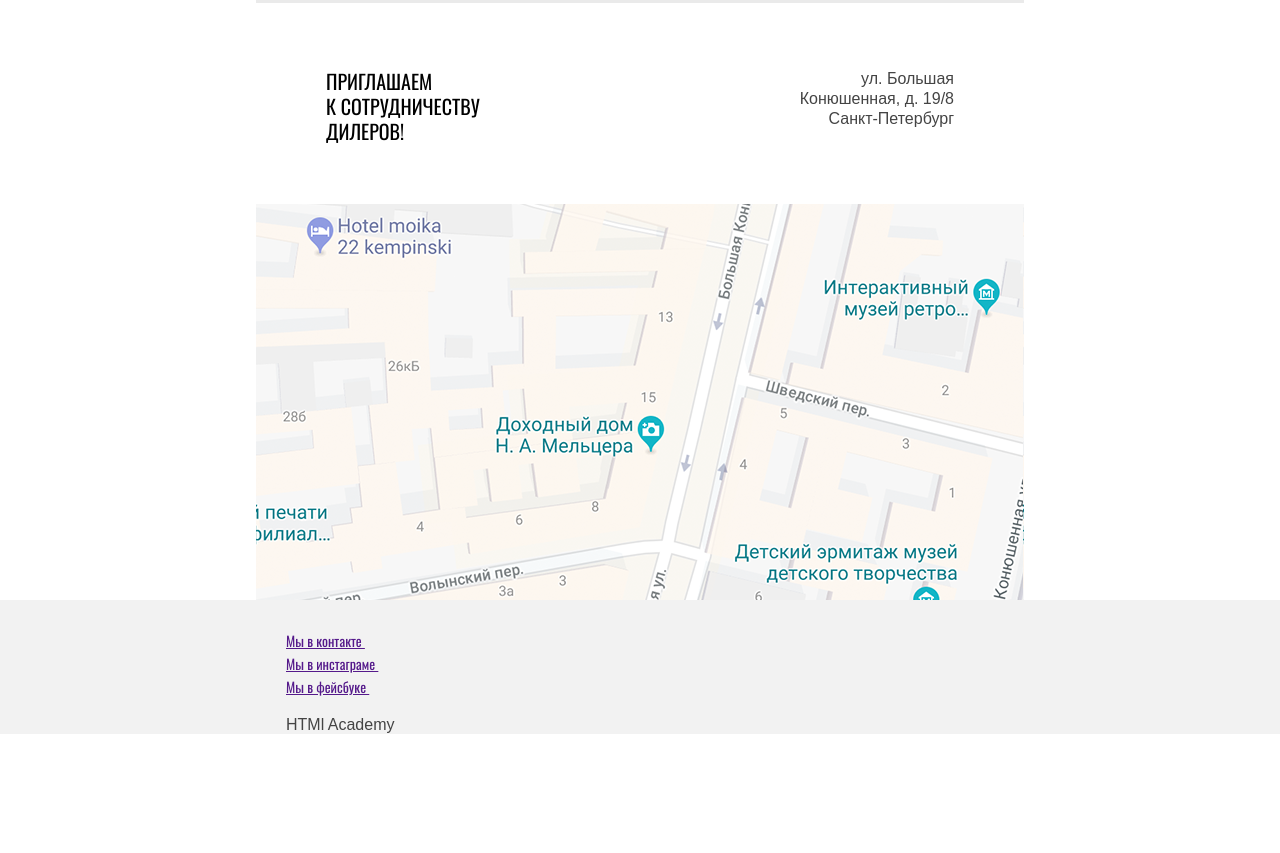
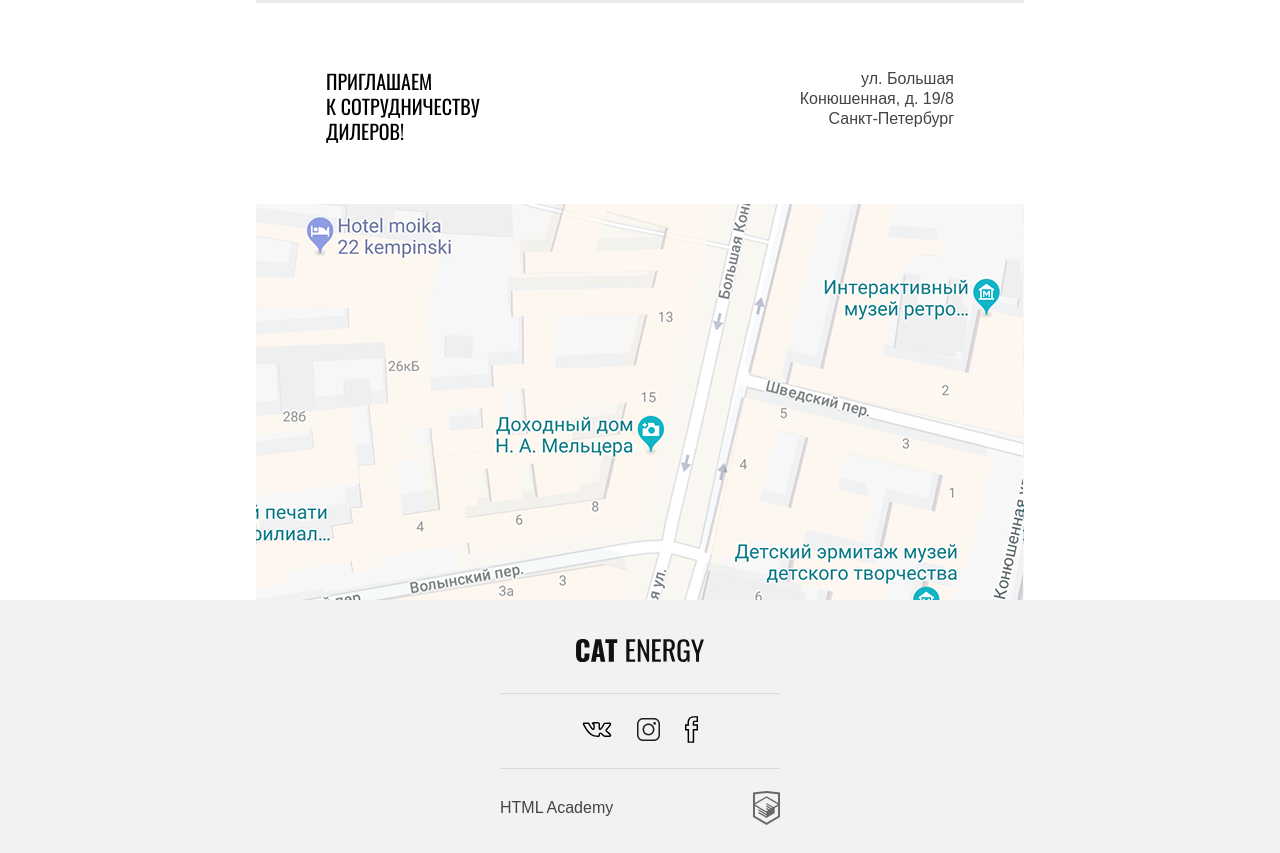
Before and after one commit to dmfedotov/cat-energy, a website: page docs/index.html in a window 1280 px wide. Shown: the part 3485-4338 px from the top of the page. Before the commit the page ends 4219 px from the top, so only its background shows below. Drawn offline with Linux system fonts and the light colour scheme.

Commit message:
Стилизация футеÑзует футер на моÐбиле

```diff
--- a/docs/index.html
+++ b/docs/index.html
@@ -175,28 +175,37 @@
     <footer class="page-footer">
       <div class="page-footer__wrapper">
         <a class="logo  logo--footer" href="#">
-          <svg class="logo__image" width="128" height="24"></svg>
+          <img class="logo__image" src="img/logo-footer.svg" width="128" height="24">
         </a>
-        <ul class="page-footer_social social">
+        <ul class="page-footer__social social">
           <li class="social__item">
-            <a href="" class="social__link  social__link--vkontakte"> Мы в контакте
-              <svg class="social__icon" width="20" height="20"></svg>
+            <a href="" class="social__link  social__link--vkontakte">
+              <span class="visually-hidden">Мы в контакте</span>
+              <svg class="social__icon" width="30" height="15">
+                <use xlink:href="img/sprite.svg#icon-vk"></use>
+              </svg>
             </a>
           </li>
           <li class="social__item">
-            <a href="" class="social__link  social__link--instagram"> Мы в инстаграме
-              <svg class="social__icon" width="20" height="20"></svg>
+            <a href="" class="social__link  social__link--instagram">
+              <span class="visually-hidden">Мы в инстаграме</span>
+              <svg class="social__icon" width="23" height="23">
+                <use xlink:href="img/sprite.svg#icon-insta"></use>
+              </svg>
             </a>
           </li>
           <li class="social__item">
-            <a href="" class="social__link  social__link--facebook"> Мы в фейсбуке
-              <svg class="social__icon" width="20" height="20"></svg>
+            <a href="" class="social__link  social__link--facebook">
+              <span class="visually-hidden">Мы в фейсбуке</span>
+              <svg class="social__icon" width="13" height="27">
+                <use xlink:href="img/sprite.svg#icon-fb"></use>
+              </svg>
             </a>
           </li>
         </ul>
         <a class="page-footer__copyright  copyright" href="#">
-          <span class="copyright__text">HTMl Academy</span>
-          <svg class="copyright__icon" width="27" height="34"></svg>
+          <span class="copyright__text">HTML Academy</span>
+          <img class="copyright__icon" src="img/logo-htmlacademy.svg" width="27" height="34">
         </a>
       </div>
     </footer>
--- a/source/sass/blocks/copyright.scss
+++ b/source/sass/blocks/copyright.scss
@@ -1,4 +1,9 @@
 .copyright {
+  display: flex;
+  justify-content: space-between;
+  align-items: center;
+  width: 280px;
+
   text-decoration: none;
 }
 
--- a/source/sass/blocks/page-footer.scss
+++ b/source/sass/blocks/page-footer.scss
@@ -3,10 +3,20 @@
 }
 
 .page-footer__wrapper {
+  display: flex;
+  flex-direction: column;
+  align-items: center;
   width: 320px;
   margin: 0 auto;
+  padding-top: 39px;
   padding-right: 20px;
+  padding-bottom: 28px;
   padding-left: 20px;
+}
+
+.page-footer__social {
+  margin-top: 31px;
+  margin-bottom: 22px;
 }
 
 @media (min-width: $tablet-width) {
--- a/source/sass/blocks/slider.scss
+++ b/source/sass/blocks/slider.scss
@@ -17,7 +17,7 @@
   display: flex;
   justify-content: space-between;
   align-items: center;
-  width: 200px;
+  width: 220px;
   margin: 0 auto;
 }
 
--- a/source/sass/blocks/social.scss
+++ b/source/sass/blocks/social.scss
@@ -1,6 +1,24 @@
 .social {
-  margin: 0;
-  padding: 0;
+  display: flex;
+  flex-wrap: wrap;
+  justify-content: center;
+  align-items: center;
+  width: 280px;
+  padding-top: 22px;
+  padding-right: 70px;
+  padding-bottom: 22px;
+  padding-left: 70px;
 
   list-style-type: none;
+
+  border-top: 1px solid #d9d9d9;
+  border-bottom: 1px solid #d9d9d9;
 }
+
+.social__item {
+  margin-right: 25px;
+
+  &:nth-of-type(3n) {
+    margin-right: 0;
+  }
+}
```
Also changed, not shown: docs/catalog.html (+19 -10 lines), docs/form.html (+19 -10 lines), source/catalog.html (+19 -10 lines), source/form.html (+19 -10 lines), source/index.html (+19 -10 lines), docs/css/style.min.css.
